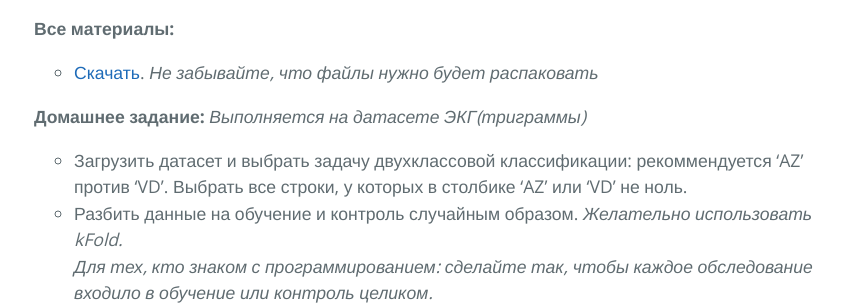
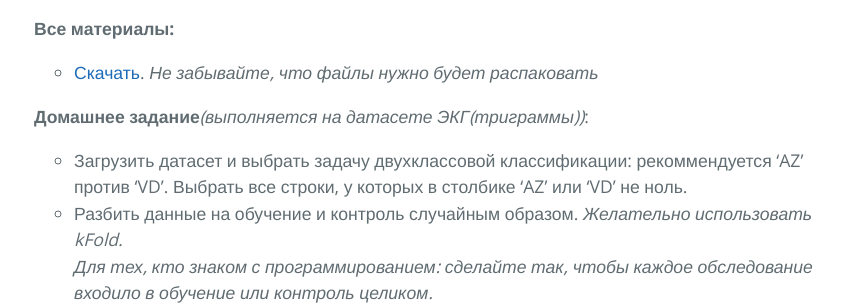
Before and after one commit to appdatascience/appdatascience.github.io, a Jekyll site: the page built from materials.md, in a window 1280 px wide and 900 px high, scrolled down 327 px. Shown: the part 156-461 px from the top of the window, without its empty margins (230-1084 px from the left). Built offline with Jekyll 4.4.1, drawn with Linux system fonts in a browser that asks for light colours.

```diff
--- a/materials/_posts/2018-03-18-class_3.markdown
+++ b/materials/_posts/2018-03-18-class_3.markdown
@@ -12,8 +12,7 @@
 **Все материалы:**
 - [Скачать](https://github.com/appdatascience/appdatascience.github.io/blob/master/assets/notebooks/3sem.zip). *Не забывайте, что файлы нужно будет распаковать*
 
-**Домашнее задание:**
-*Выполняется на датасете ЭКГ(триграммы)*
+**Домашнее задание***(выполняется на датасете ЭКГ(триграммы))*:
 - Загрузить датасет и выбрать задачу двухклассовой классификации: рекоммендуется 'AZ' против 'VD'. Выбрать все строки, у которых в столбике 'AZ' или 'VD' не ноль.
 - Разбить данные на обучение и контроль случайным образом.
 *Желательно использовать kFold.*
```
